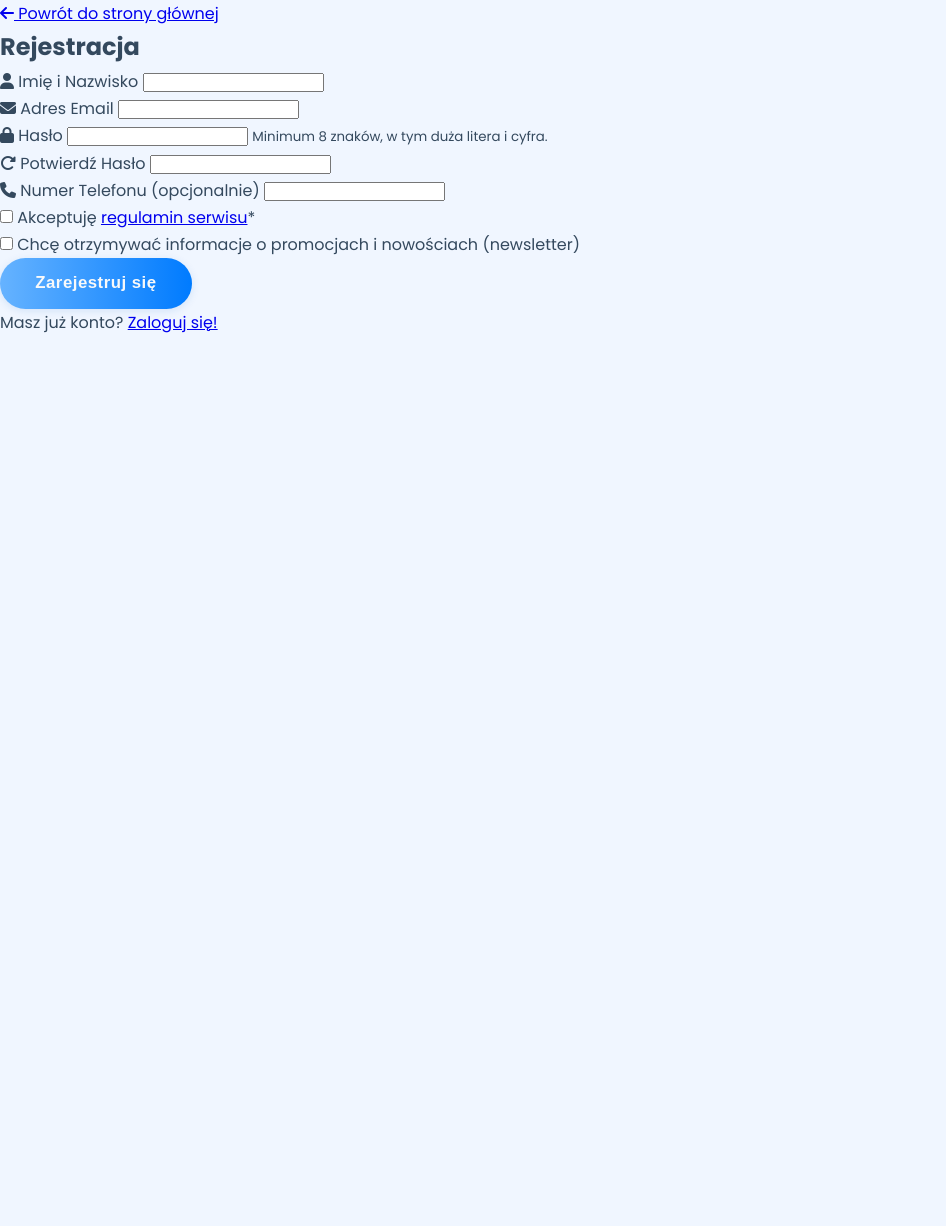
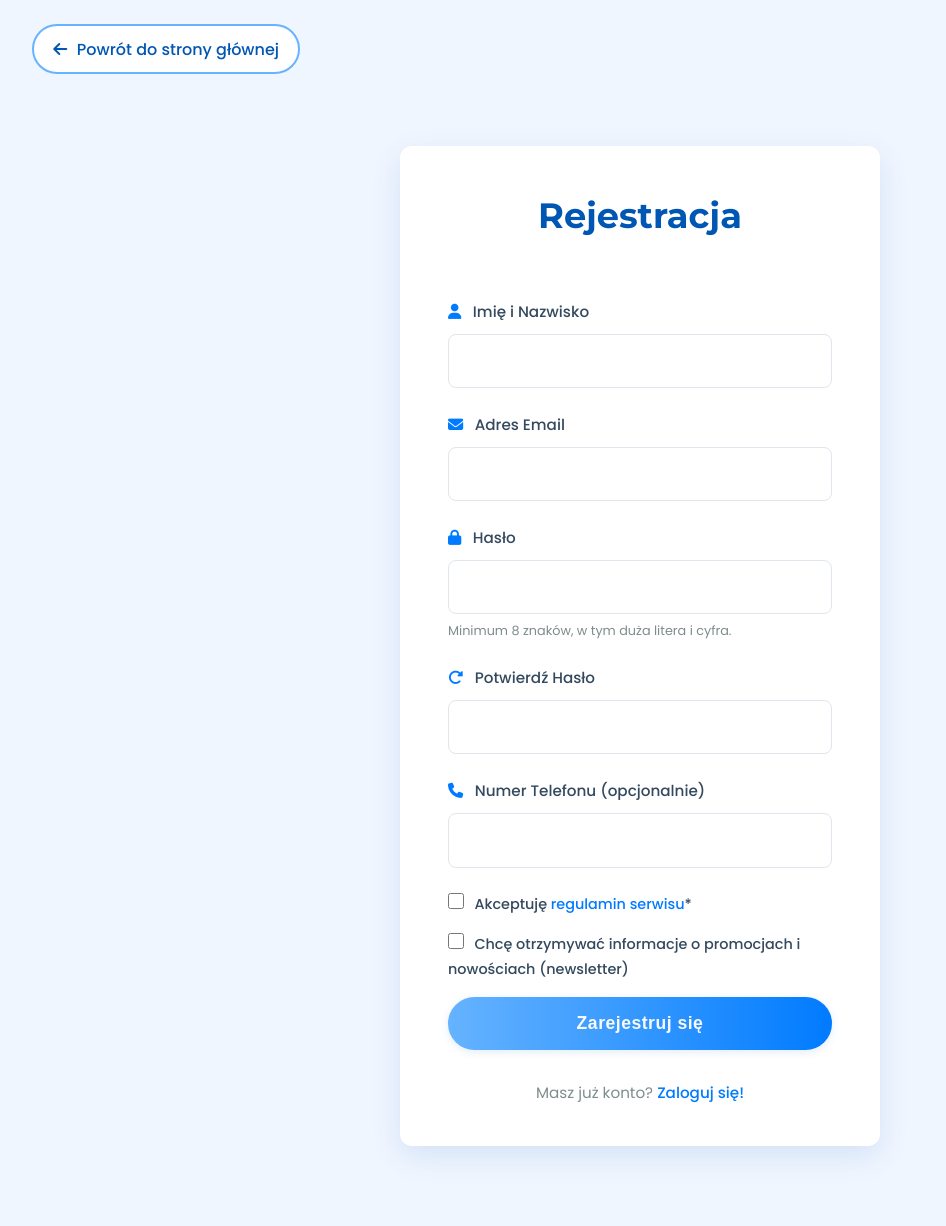
Before and after one commit to GGTeacherOP/Aqua_Dziekan_Helowicz, a PHP site: page /signup.html in a window 1280 px wide. Shown: the whole page, without its empty margins (0-946 px from the left). Before the commit the page ends 333 px from the top, so only its background shows below. Run offline with PHP 8.4, Linux system fonts and the light colour scheme.

Commit message:
dodanie css formularzu logowania/rejestracji

```diff
--- a/style.css
+++ b/style.css
@@ -245,6 +245,62 @@ body {
 .amenity-card i { font-size: 1.6rem; color: var(--primary-color); margin-right: 1em; margin-bottom: 0; }
 .amenity-card h3 { font-family: var(--font-family-sans-serif); font-size: 1rem; color: var(--text-color); margin-bottom: 0; font-weight: 500; }
 
+/* --- STYLE STRON LOGOWANIA I REJESTRACJI --- */
+.auth-page-container {
+    display: flex; flex-direction: column;
+    min-height: 100vh;
+    background-color: var(--primary-very-light-color);
+}
+.return-button-container {
+    padding: 1.5em 2em; text-align: left;
+    width: 100%; max-width: var(--max-page-width); margin: 0 auto;
+}
+.return-button {
+    display: inline-flex; align-items: center; text-decoration: none;
+    color: var(--primary-dark-color); font-weight: 500; padding: 0.6em 1.2em;
+    border-radius: 50px; background-color: var(--white-color);
+    border: 2px solid var(--primary-light-color); transition: all 0.2s ease;
+}
+.return-button i { margin-right: 0.6em; }
+.return-button:hover {
+    background-color: var(--primary-very-light-color); border-color: var(--primary-color);
+    color: var(--primary-color); box-shadow: 0 2px 8px rgba(0, 86, 179, 0.1);
+}
+.form-container-wrapper {
+    display: flex; justify-content: center; align-items: center;
+    flex-grow: 1; padding: 2em 1em;
+}
+.form-container.auth-form {
+    background-color: var(--white-color); padding: 2.5em 3em; border-radius: 12px;
+    box-shadow: 0 10px 30px rgba(0, 86, 179, 0.12); width: 100%; max-width: 480px;
+    margin-top: 1em; margin-bottom: 3em;
+}
+.form-container.auth-form h2 {
+    font-family: var(--font-family-display); color: var(--primary-dark-color);
+    font-size: clamp(1.8rem, 3vw, 2.2rem); text-align: center; margin-bottom: 1.5em;
+}
+.form-group { margin-bottom: 1.5em; }
+.form-group label { display: block; font-weight: 500; color: var(--text-color); margin-bottom: 0.6em; font-size: 0.95rem; }
+.form-group label i { margin-right: 0.5em; color: var(--primary-color); }
+.form-group input[type="text"], .form-group input[type="email"], .form-group input[type="password"], .form-group input[type="tel"] {
+    width: 100%; padding: 0.85em 1em; border: 1px solid var(--border-color);
+    border-radius: 8px; font-family: var(--font-family-sans-serif); font-size: 1rem;
+    transition: border-color 0.2s ease, box-shadow 0.2s ease;
+}
+.form-group input[type="text"]:focus, .form-group input[type="email"]:focus, .form-group input[type="password"]:focus, .form-group input[type="tel"]:focus {
+    border-color: var(--primary-color); box-shadow: 0 0 0 3px rgba(0, 123, 255, 0.15); outline: none;
+}
+.form-group small { display: block; font-size: 0.8rem; color: var(--text-muted-color); margin-top: 0.4em; }
+.form-options { display: flex; justify-content: space-between; align-items: center; margin-bottom: 1.8em; font-size: 0.9rem; }
+.checkbox-label { display: flex; align-items: center; cursor: pointer; color: var(--text-muted-color); }
+.checkbox-label input[type="checkbox"] { margin-right: 0.5em; accent-color: var(--primary-color); width: 16px; height: 16px; }
+.form-link { color: var(--primary-color); text-decoration: none; font-weight: 500; }
+.form-link:hover { text-decoration: underline; color: var(--primary-dark-color); }
+.form-submit-button { width: 100%; padding: 0.9em 1.5em; font-size: 1.1rem; letter-spacing: 0.5px; }
+.form-switch { text-align: center; margin-top: 2em; font-size: 0.95rem; color: var(--text-muted-color); }
+.checkbox-group { margin-bottom: 1em; }
+.checkbox-group .checkbox-label { font-size: 0.9rem; }
+
 /* --- STYLE RESPONSYWNE --- */
 @media (max-width: 1200px) {
   .attractions-list.horizontal-layout .attraction-card { flex-basis: 210px; }
```
